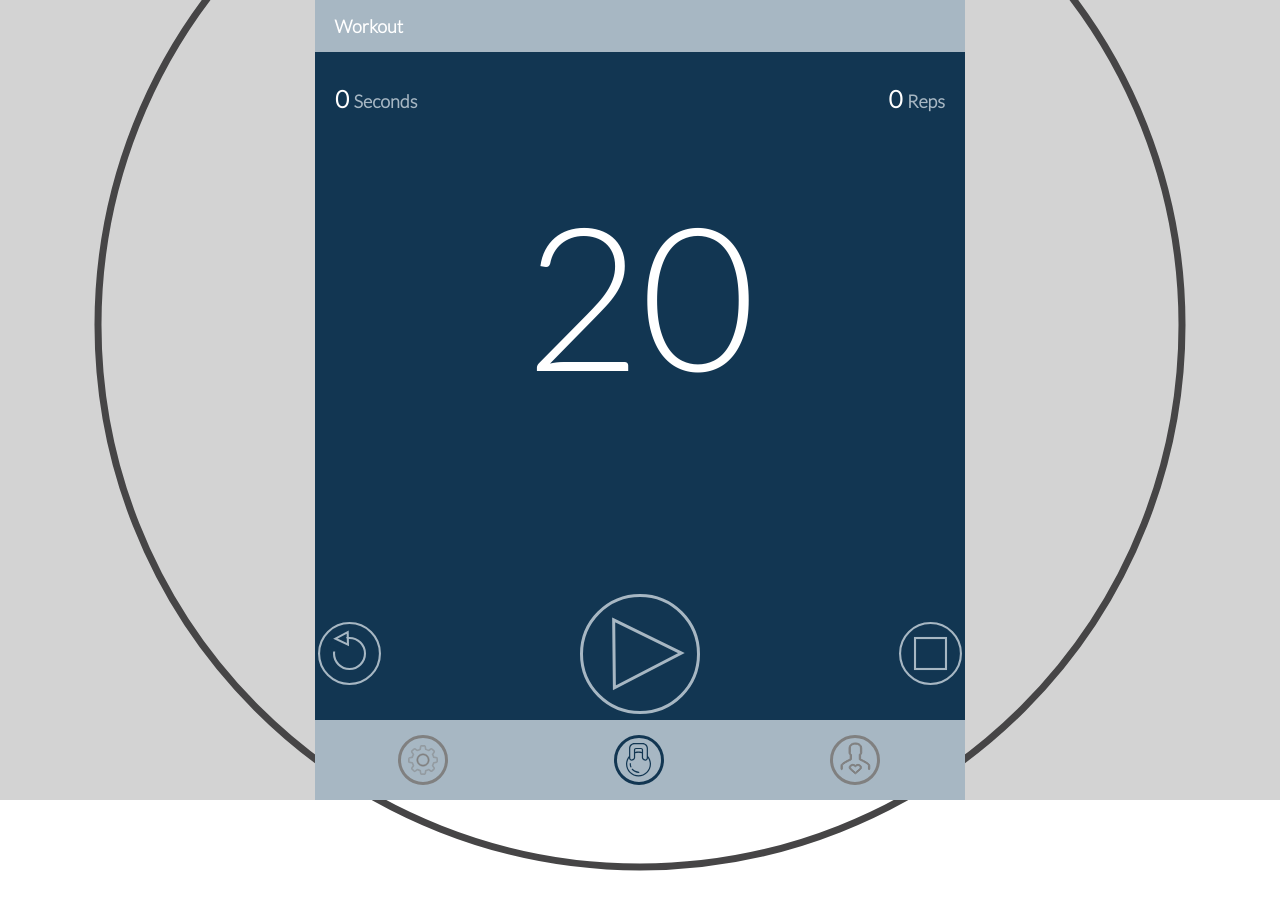
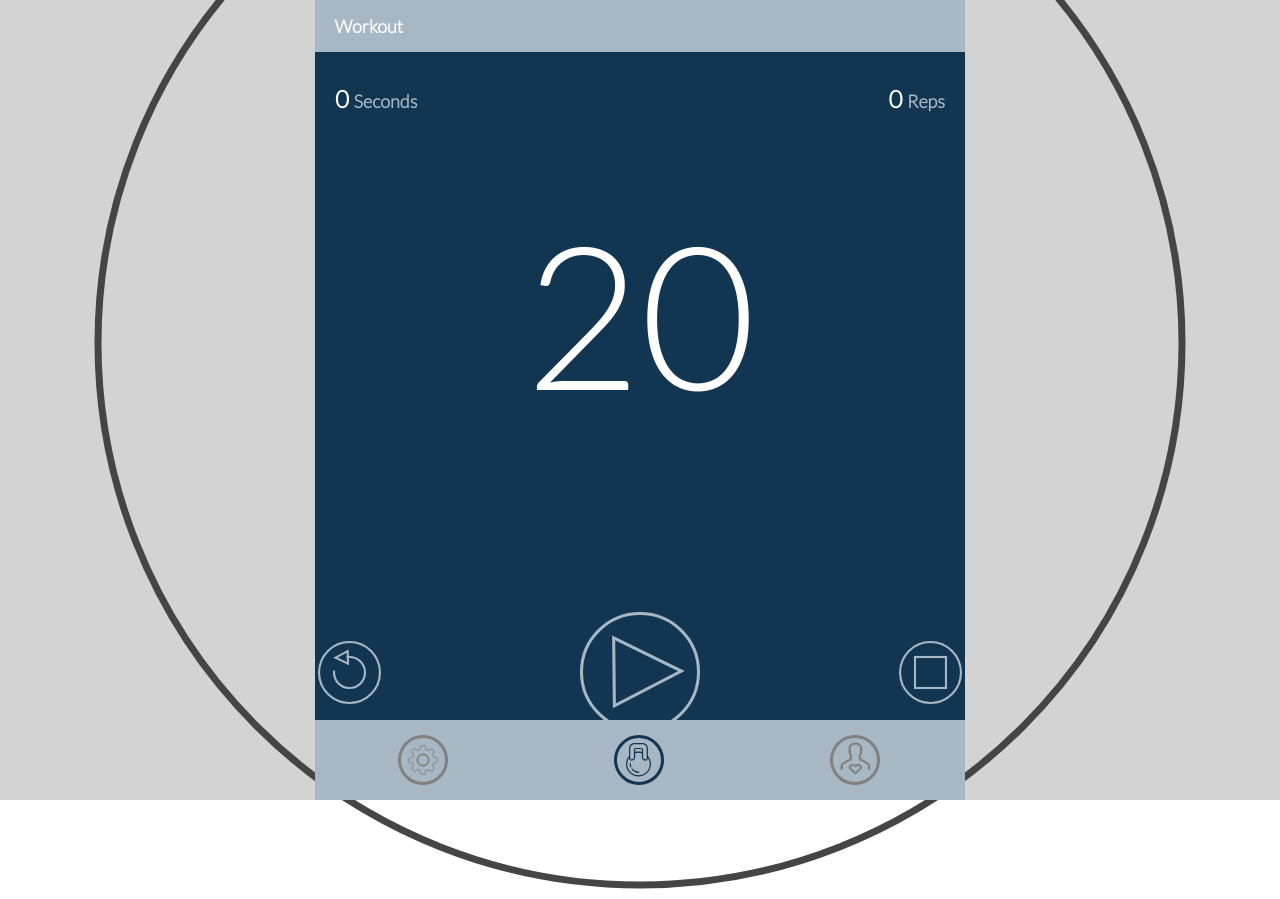
Before and after one commit to maiki-mo/criit, a React (Create React App) app: page /workout in a window 1280 px wide. Built offline with nearby package versions, Linux system fonts and the light colour scheme.

Commit message:
remove animation from svg

```diff
--- a/src/components/Counter.js
+++ b/src/components/Counter.js
@@ -17,7 +17,7 @@ export default ( {
         container: {
             height: '45%',
             width: '100%',
-            paddingTop: '5%',
+            paddingTop: '8%',
             paddingBottom: '5%',
             position: 'relative',
             ...flex.centerFlexCol,
--- a/src/components/ProgressRing.js
+++ b/src/components/ProgressRing.js
@@ -13,7 +13,6 @@ export default ( {
             ...flex.centerFlexCol,
         },
         circle: {
-            transition: 'stroke-dashoffset 0.35s',
             transform: 'rotate(-90deg)',
             transformOrigin: '50% 50%',
         },
@@ -22,13 +21,32 @@ export default ( {
     const radius = parseInt( window.innerWidth / 2.3, 10 );
     const normalizedRadius = radius - stroke * 2;
     const circumference = normalizedRadius * 2 * Math.PI;
-    let strokeDashoffset;
 
-    if ( progress ) {
-        strokeDashoffset = circumference - ( progress / 100 ) * circumference;
-    } else {
-        strokeDashoffset = circumference - ( 100 / 100 ) * circumference;
+    if ( !progress ) {
+        const strokeDashoffset = circumference - ( 100 / 100 ) * circumference;
+
+        return (
+            <div style={localStyles.container}>
+                <svg
+                    height={radius * 2}
+                    width={radius * 2}
+                >
+                    <circle
+                        stroke={colors.darkGrey}
+                        fill="transparent"
+                        strokeWidth={stroke}
+                        strokeDasharray={`${circumference} ${circumference}`}
+                        style={{ strokeDashoffset, ...localStyles.circle }}
+                        r={normalizedRadius}
+                        cx={radius}
+                        cy={radius}
+                    />
+                </svg>
+            </div>
+        );
     }
+
+    const strokeDashoffset = circumference - ( progress / 100 ) * circumference;
 
     return (
         <div style={localStyles.container}>
```
